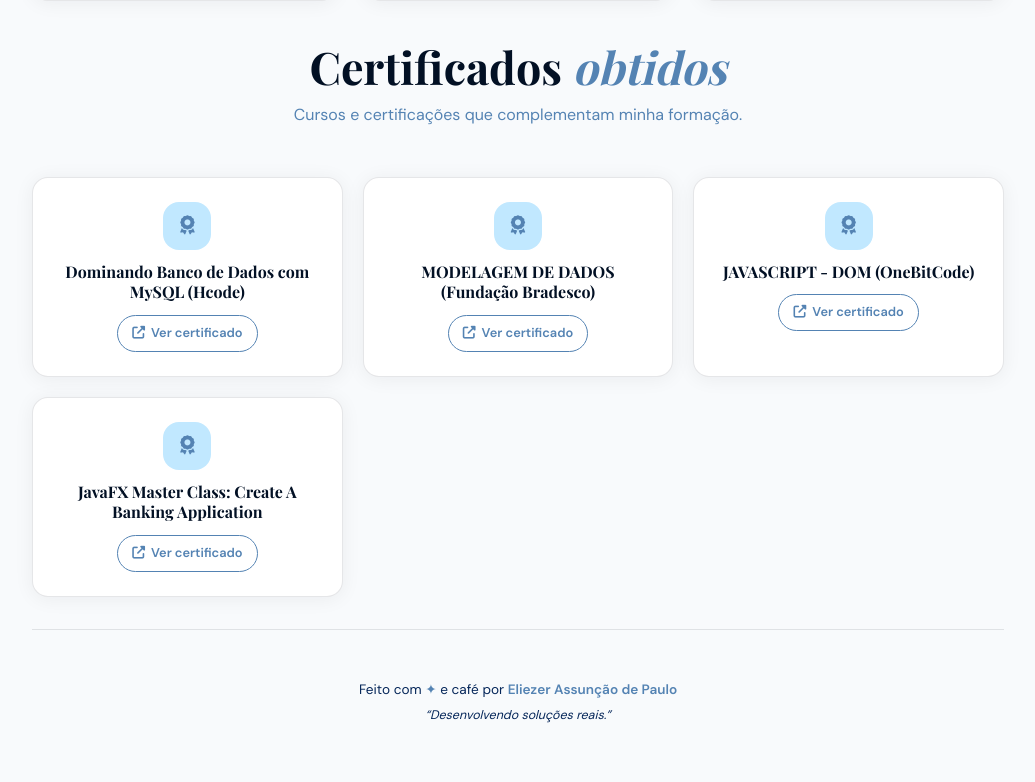
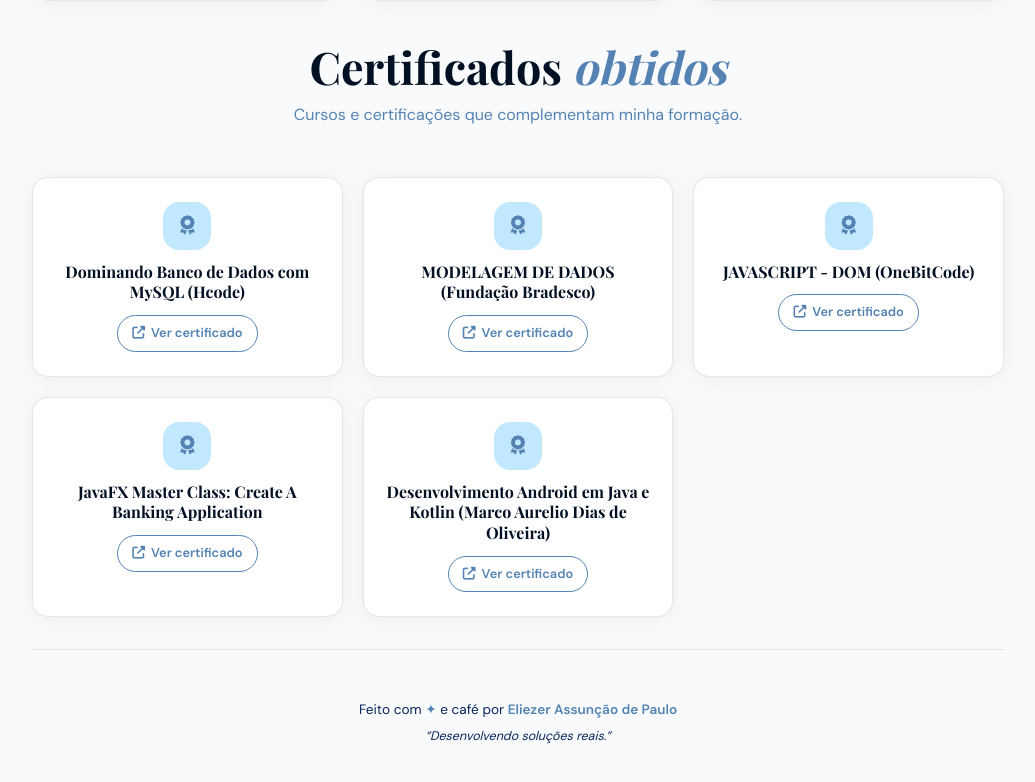
Before and after one commit to eliezer-dev-software-enginner/eliezer-dev, a Next.js app: page / in a window 1280 px wide. Shown: the part 3210-3992 px from the top of the page, without its empty margins (122-1157 px from the left). Built offline with nearby package versions, Linux system fonts and the light colour scheme; a web font is replaced by a local one.

Commit message:
feat: adicionado novo certificado

```diff
--- a/app/data.ts
+++ b/app/data.ts
@@ -244,4 +244,10 @@ export const certificates: Certificate[] = [
     urlSource:
       'https://udemy-certificate.s3.amazonaws.com/pdf/UC-0fa2c887-52c7-418d-80dc-fcdf4edf0acc.pdf',
   },
+  {
+    title:
+      'Desenvolvimento Android em Java e Kotlin (Marco Aurelio Dias de Oliveira)',
+    urlSource:
+      'https://udemy-certificate.s3.amazonaws.com/pdf/UC-d5c1ee03-0522-4b45-a9d0-0b4ec583e1eb.pdf',
+  },
 ];
```
